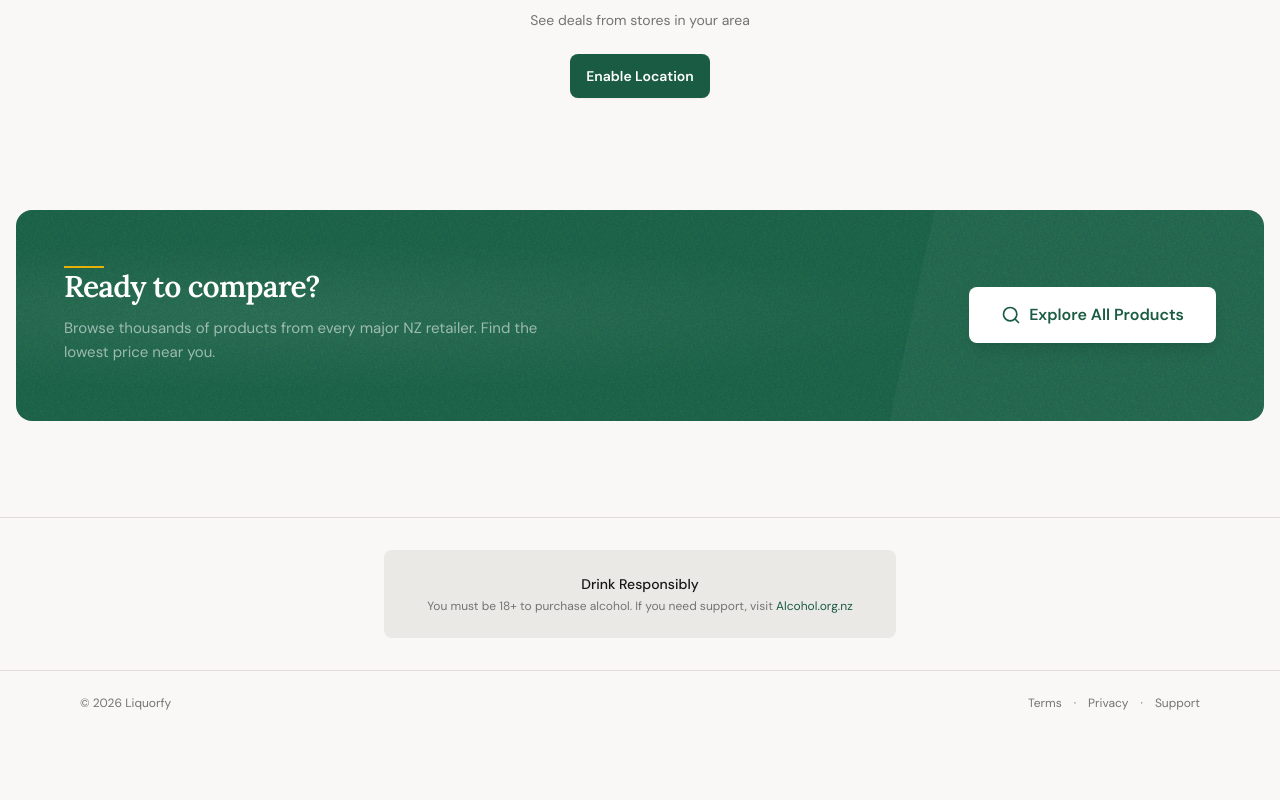
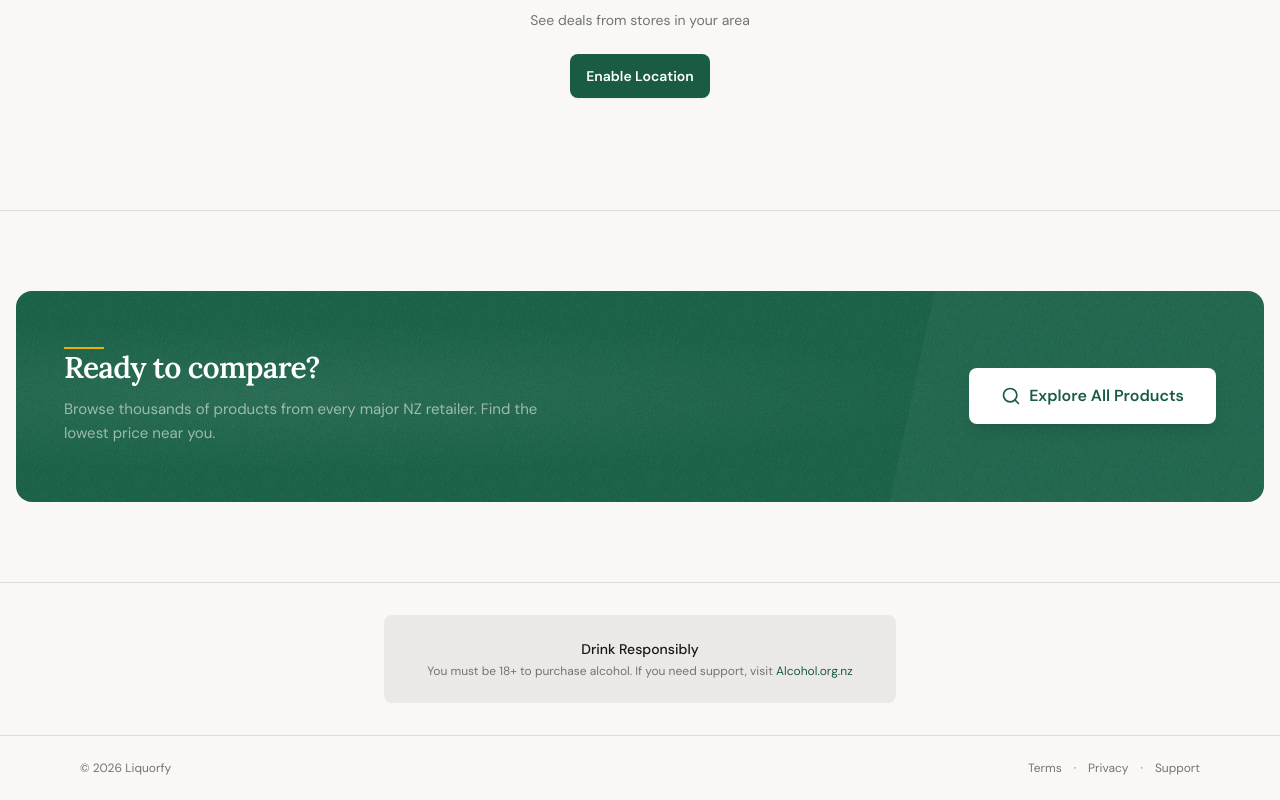
Before and after one commit to AxelMcKenna/Liquorfy, a React (Vite) app in the folder web/: page / in a window 1280 px wide. Shown: the part 1173-1973 px from the top of the page. Before the commit the page ends 1908 px from the top, so only its background shows below. Built offline with nearby package versions, Linux system fonts and the light colour scheme; no server answers.

Commit message:
fix: add border divider between map and CTA sections

```diff
--- a/web/src/pages/Landing.tsx
+++ b/web/src/pages/Landing.tsx
@@ -334,7 +334,7 @@ export const Landing = () => {
       </section>
 
       {/* ===== CTA — Left-heavy with right button, diagonal accent ===== */}
-      <section className="pb-16 md:pb-24">
+      <section className="py-14 md:py-20 border-t">
         <div className="max-w-7xl mx-auto px-4">
           <Reveal>
             <div className="bg-primary rounded-2xl overflow-hidden relative hero-grain card-lift">
```
